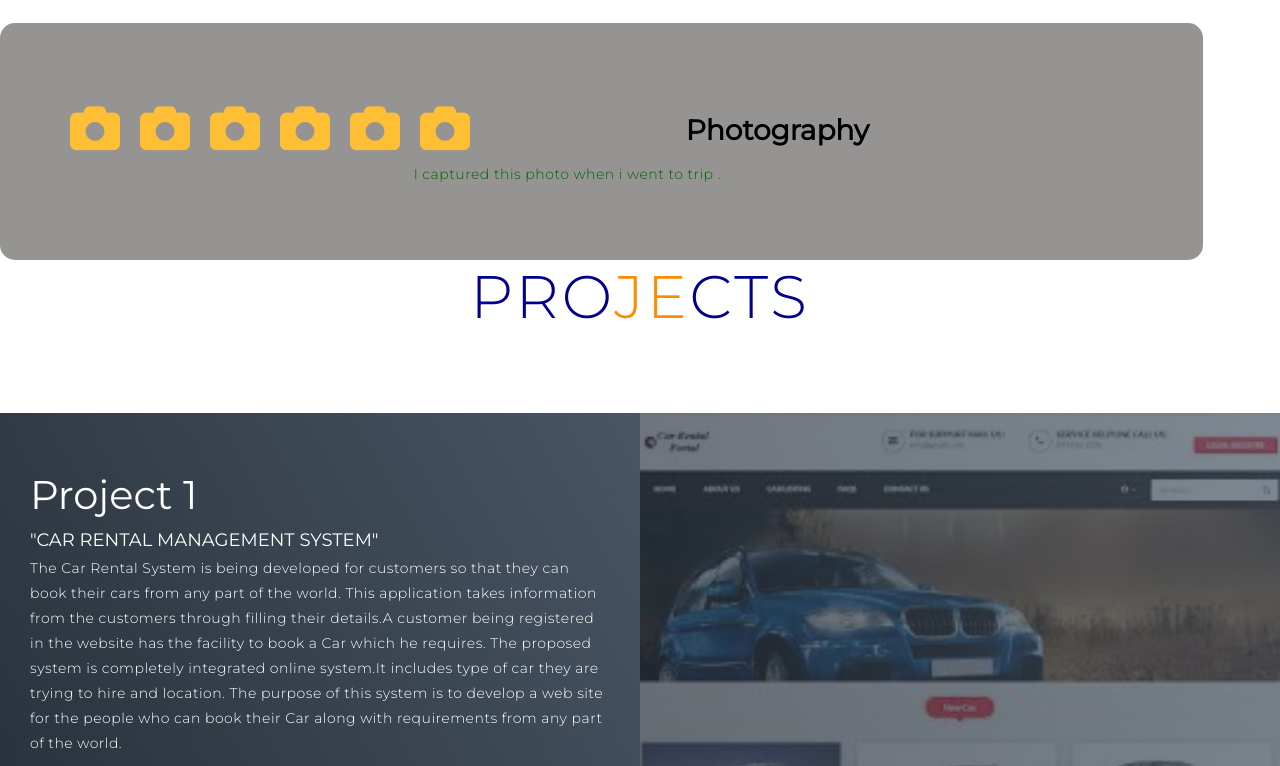
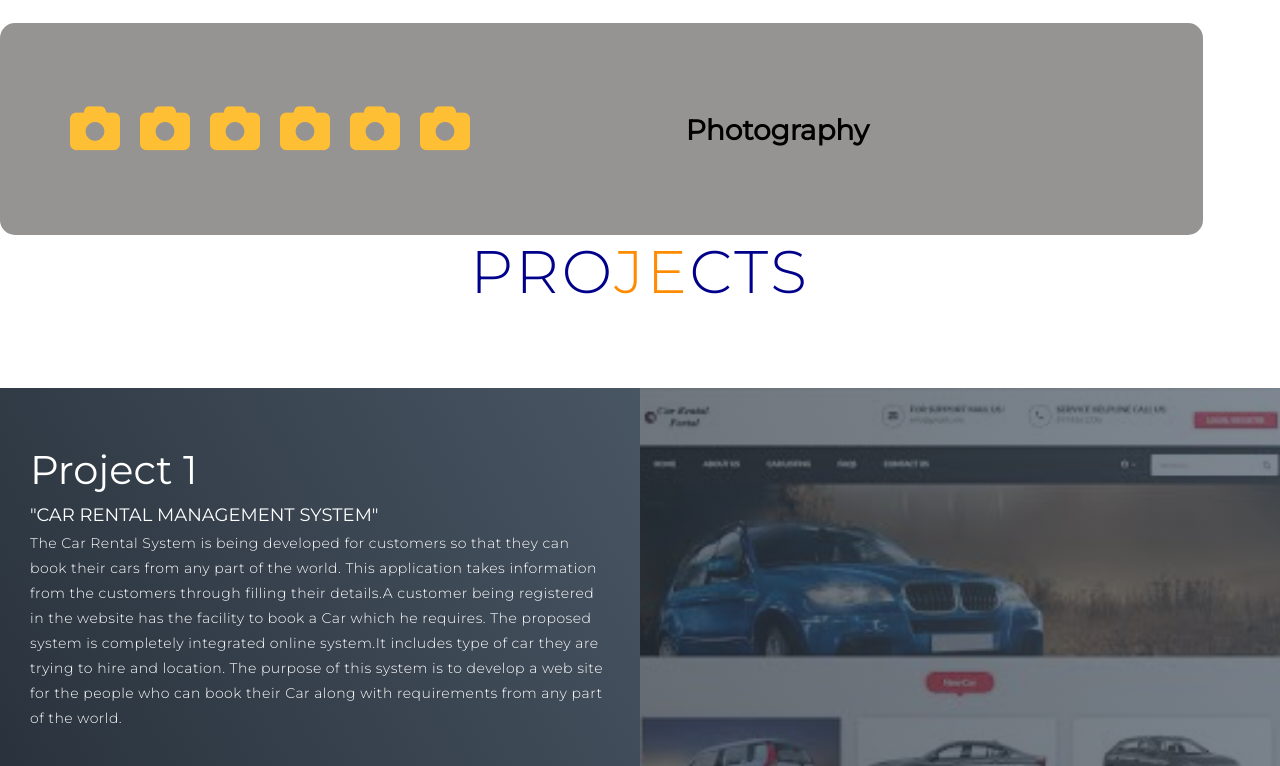
Before and after one commit to RajuBRaju/newportfrolio, a plain HTML site: page index.html in a window 1280 px wide. Shown: the part 2481-3247 px from the top of the page. Drawn offline with Linux system fonts and the light colour scheme; a script that the page names is missing.

Commit message:
Update index.html

```diff
--- a/index.html
+++ b/index.html
@@ -132,7 +132,7 @@
                              <a href="r4.jpg"><i class="fa fa-camera"></i></a>
                                <a href="r5"><i class="fa fa-camera"></i></a>
                       <h3>Photography</h3>
-                      <p> I captured this photo when i went to trip .</p><br>
+                      <p></p><br>
                     </div>
                   </div>
             </div></div>
```
